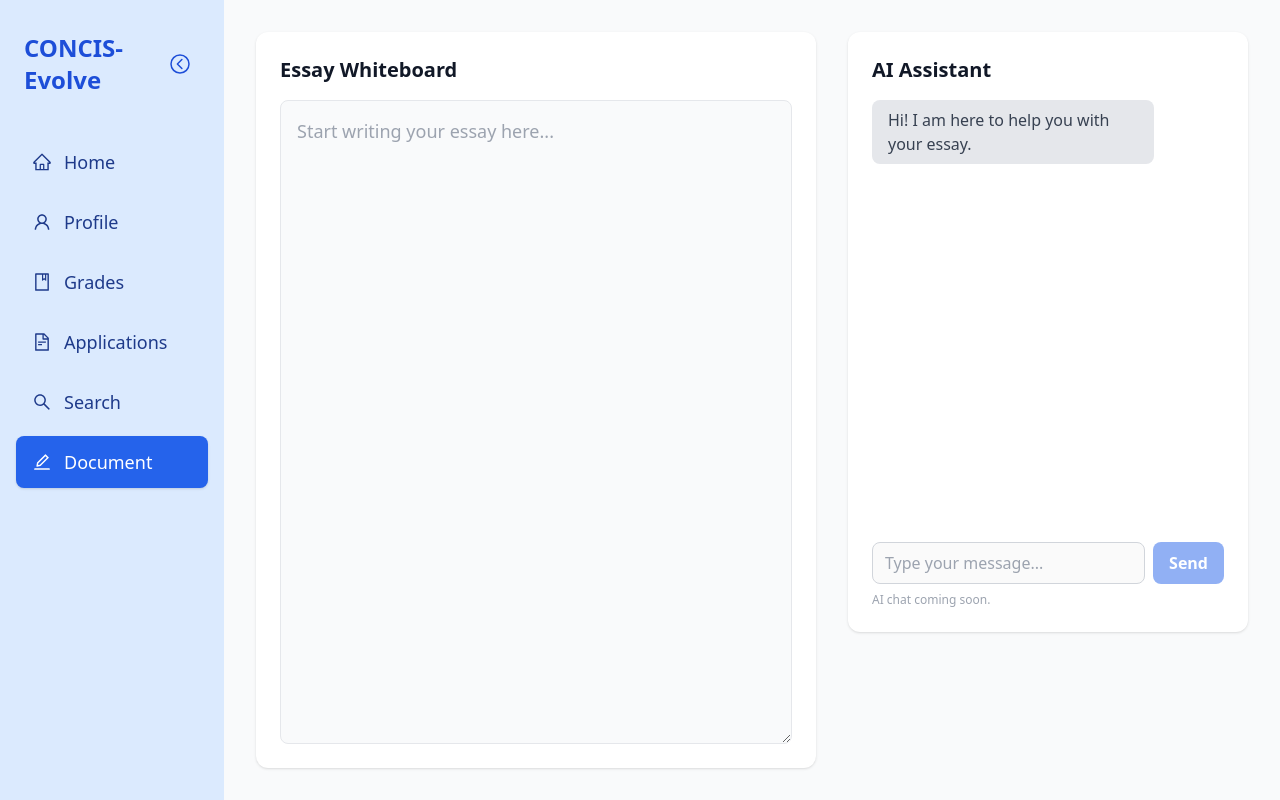
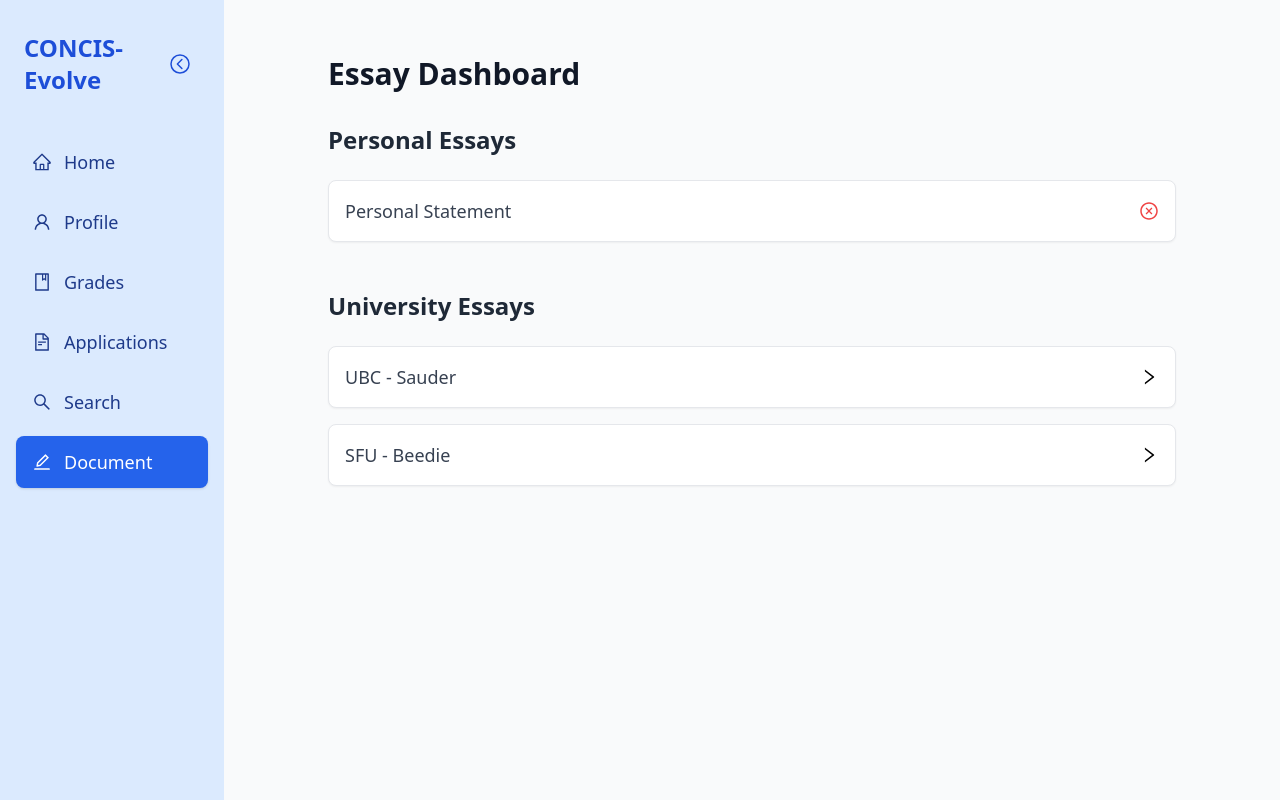
Before and after one commit to The-Leading-Executives-Alliance-Project/Enlist, a React (Vite) app in the folder client/: page /document in a window 1280 px wide. Built offline with nearby package versions, Linux system fonts and the light colour scheme; sample sign-in values are in the browser's storage.

Commit message:
skeleton of the document page completed; also updated enlist rule

```diff
--- a/client/src/App.jsx
+++ b/client/src/App.jsx
@@ -12,6 +12,7 @@ import Search from './pages/Search';
 import ProtectedRoute from './components/auth/ProtectedRoute';
 import DashboardLayout from './components/DashboardLayout';
 import Document from './pages/Document';
+import DocumentEditor from './pages/DocumentEditor';
 
 function App() {
   return (
@@ -33,6 +34,7 @@ function App() {
           <Route path="applications" element={<Applications />} />
           <Route path="search" element={<Search />} />
           <Route path="document" element={<Document />} />
+          <Route path="document/edition/:essayId" element={<DocumentEditor />} />
         </Route>
       </Routes>
     </Router>
--- a/client/src/pages/Document.jsx
+++ b/client/src/pages/Document.jsx
@@ -1,62 +1,94 @@
 import React, { useState } from 'react';
+import { useNavigate } from 'react-router-dom';
+import { AiOutlineCheckCircle, AiOutlineCloseCircle, AiOutlineDown, AiOutlineRight } from 'react-icons/ai';
 
 const Document = () => {
-    const [essay, setEssay] = useState('');
-    const [messages, setMessages] = useState([
-        { sender: 'ai', text: 'Hi! I am here to help you with your essay.' }
-    ]);
-    const [input, setInput] = useState('');
+    const navigate = useNavigate();
+    const [expanded, setExpanded] = useState(new Set());
 
-    // Placeholder for chat submit
-    const handleSend = (e) => {
-        e.preventDefault();
-        if (!input.trim()) return;
-        setMessages([...messages, { sender: 'user', text: input }]);
-        setInput('');
+    const personalEssays = [
+        { id: 'personal-statement', title: 'Personal Statement', done: false }
+    ];
+
+    const universityEssays = [
+        {
+            id: 'ubc-sauder',
+            name: 'UBC - Sauder',
+            essays: [
+                { id: 'why-ubc', title: 'Why UBC', done: false },
+                { id: 'why-sauder', title: 'Why Sauder', done: false }
+            ]
+        },
+        {
+            id: 'sfu-beedie',
+            name: 'SFU - Beedie',
+            essays: [
+                { id: 'why-sfu', title: 'Why SFU', done: false },
+                { id: 'why-beedie', title: 'Why Beedie', done: false }
+            ]
+        }
+    ];
+
+    const toggle = (id) => {
+        const newExpanded = new Set(expanded);
+        if (newExpanded.has(id)) {
+            newExpanded.delete(id);
+        } else {
+            newExpanded.add(id);
+        }
+        setExpanded(newExpanded);
+    };
+
+    const clickEssay = (id) => {
+        navigate(`/document/edition/${id}`);
     };
 
     return (
-        <div className="flex flex-col md:flex-row gap-8 h-full min-h-[80vh]">
-            {/* Whiteboard */}
-            <div className="flex-1 bg-white rounded-xl shadow p-6 flex flex-col">
-                <h2 className="text-xl font-bold mb-4 text-gray-900">Essay Whiteboard</h2>
-                <textarea
-                    className="flex-1 w-full min-h-[400px] resize-y border border-gray-200 rounded-lg p-4 text-lg focus:outline-none focus:ring-2 focus:ring-blue-300 bg-gray-50"
-                    placeholder="Start writing your essay here..."
-                    value={essay}
-                    onChange={e => setEssay(e.target.value)}
-                />
+        <div className="p-6 max-w-4xl mx-auto">
+            <h1 className="text-3xl font-bold text-gray-900 mb-8">Essay Dashboard</h1>
+
+            <div className="mb-12">
+                <h2 className="text-2xl font-semibold text-gray-800 mb-6">Personal Essays</h2>
+                {personalEssays.map(essay => (
+                    <div
+                        key={essay.id}
+                        onClick={() => clickEssay(essay.id)}
+                        className="flex items-center justify-between p-4 bg-white rounded-lg shadow-sm border border-gray-200 hover:shadow-md transition-shadow cursor-pointer"
+                    >
+                        <span className="text-lg font-medium text-gray-700">{essay.title}</span>
+                        {essay.done ? <AiOutlineCheckCircle className="text-green-500" size={20} /> : <AiOutlineCloseCircle className="text-red-500" size={20} />}
+                    </div>
+                ))}
             </div>
-            {/* Chat Interface */}
-            <div className="w-full md:w-[400px] flex flex-col bg-white rounded-xl shadow p-6 max-h-[600px]">
-                <h2 className="text-xl font-bold mb-4 text-gray-900">AI Assistant</h2>
-                <div className="flex-1 overflow-y-auto mb-4 space-y-2">
-                    {messages.map((msg, idx) => (
-                        <div key={idx} className={`flex ${msg.sender === 'user' ? 'justify-end' : 'justify-start'}`}>
-                            <div className={`px-4 py-2 rounded-lg max-w-[80%] text-base ${msg.sender === 'user' ? 'bg-blue-100 text-blue-900' : 'bg-gray-200 text-gray-700'}`}>
-                                {msg.text}
+
+            <div>
+                <h2 className="text-2xl font-semibold text-gray-800 mb-6">University Essays</h2>
+                {universityEssays.map(university => (
+                    <div key={university.id} className="bg-white rounded-lg shadow-sm border border-gray-200 mb-4">
+                        <div
+                            onClick={() => toggle(university.id)}
+                            className="flex items-center justify-between p-4 cursor-pointer hover:bg-gray-50"
+                        >
+                            <h3 className="text-lg font-medium text-gray-700">{university.name}</h3>
+                            {expanded.has(university.id) ? <AiOutlineDown size={20} /> : <AiOutlineRight size={20} />}
+                        </div>
+
+                        {expanded.has(university.id) && (
+                            <div className="border-t border-gray-200">
+                                {university.essays.map(essay => (
+                                    <div
+                                        key={essay.id}
+                                        onClick={() => clickEssay(essay.id)}
+                                        className="flex items-center justify-between p-4 pl-8 hover:bg-gray-50 cursor-pointer"
+                                    >
+                                        <span className="text-base text-gray-600">{essay.title}</span>
+                                        {essay.done ? <AiOutlineCheckCircle className="text-green-500" size={20} /> : <AiOutlineCloseCircle className="text-red-500" size={20} />}
+                                    </div>
+                                ))}
                             </div>
-                        </div>
-                    ))}
-                </div>
-                <form onSubmit={handleSend} className="flex gap-2">
-                    <input
-                        className="flex-1 border border-gray-300 rounded-lg px-3 py-2 focus:outline-none focus:ring-2 focus:ring-blue-300"
-                        type="text"
-                        placeholder="Type your message..."
-                        value={input}
-                        onChange={e => setInput(e.target.value)}
-                        disabled
-                    />
-                    <button
-                        type="submit"
-                        className="bg-blue-600 text-white px-4 py-2 rounded-lg font-semibold disabled:opacity-50"
-                        disabled
-                    >
-                        Send
-                    </button>
-                </form>
-                <div className="text-xs text-gray-400 mt-2">AI chat coming soon.</div>
+                        )}
+                    </div>
+                ))}
             </div>
         </div>
     );
--- /dev/null
+++ b/client/src/pages/DocumentEditor.jsx
@@ -0,0 +1,75 @@
+import React, { useState } from 'react';
+import { useParams } from 'react-router-dom';
+
+const DocumentEditor = () => {
+    const { essayId } = useParams();
+    const [essay, setEssay] = useState('');
+    const [messages, setMessages] = useState([
+        { sender: 'ai', text: 'Hi! I am here to help you with your essay.' }
+    ]);
+    const [input, setInput] = useState('');
+
+    const handleSend = (e) => {
+        e.preventDefault();
+        if (!input.trim()) return;
+        setMessages([...messages, { sender: 'user', text: input }]);
+        setInput('');
+    };
+
+    const getTitle = () => {
+        const titles = {
+            'personal-statement': 'Personal Statement',
+            'why-ubc': 'Why UBC',
+            'why-sauder': 'Why Sauder',
+            'why-sfu': 'Why SFU',
+            'why-beedie': 'Why Beedie'
+        };
+        return titles[essayId] || 'Essay';
+    };
+
+    return (
+        <div className="flex flex-col md:flex-row gap-8 h-full min-h-[80vh]">
+            <div className="flex-1 bg-white rounded-xl shadow p-6 flex flex-col">
+                <h2 className="text-xl font-bold mb-4 text-gray-900">{getTitle()}</h2>
+                <textarea
+                    className="flex-1 w-full min-h-[400px] resize-y border border-gray-200 rounded-lg p-4 text-lg focus:outline-none focus:ring-2 focus:ring-blue-300 bg-gray-50"
+                    placeholder="Start writing your essay here..."
+                    value={essay}
+                    onChange={e => setEssay(e.target.value)}
+                />
+            </div>
+            <div className="w-full md:w-[400px] flex flex-col bg-white rounded-xl shadow p-6 max-h-[600px]">
+                <h2 className="text-xl font-bold mb-4 text-gray-900">AI Assistant</h2>
+                <div className="flex-1 overflow-y-auto mb-4 space-y-2">
+                    {messages.map((msg, idx) => (
+                        <div key={idx} className={`flex ${msg.sender === 'user' ? 'justify-end' : 'justify-start'}`}>
+                            <div className={`px-4 py-2 rounded-lg max-w-[80%] text-base ${msg.sender === 'user' ? 'bg-blue-100 text-blue-900' : 'bg-gray-200 text-gray-700'}`}>
+                                {msg.text}
+                            </div>
+                        </div>
+                    ))}
+                </div>
+                <form onSubmit={handleSend} className="flex gap-2">
+                    <input
+                        className="flex-1 border border-gray-300 rounded-lg px-3 py-2 focus:outline-none focus:ring-2 focus:ring-blue-300"
+                        type="text"
+                        placeholder="Type your message..."
+                        value={input}
+                        onChange={e => setInput(e.target.value)}
+                        disabled
+                    />
+                    <button
+                        type="submit"
+                        className="bg-blue-600 text-white px-4 py-2 rounded-lg font-semibold disabled:opacity-50"
+                        disabled
+                    >
+                        Send
+                    </button>
+                </form>
+                <div className="text-xs text-gray-400 mt-2">AI chat coming soon.</div>
+            </div>
+        </div>
+    );
+};
+
+export default DocumentEditor;
```
Also changed, not shown: 1 other file (tests, documents, lock files or other folders).
